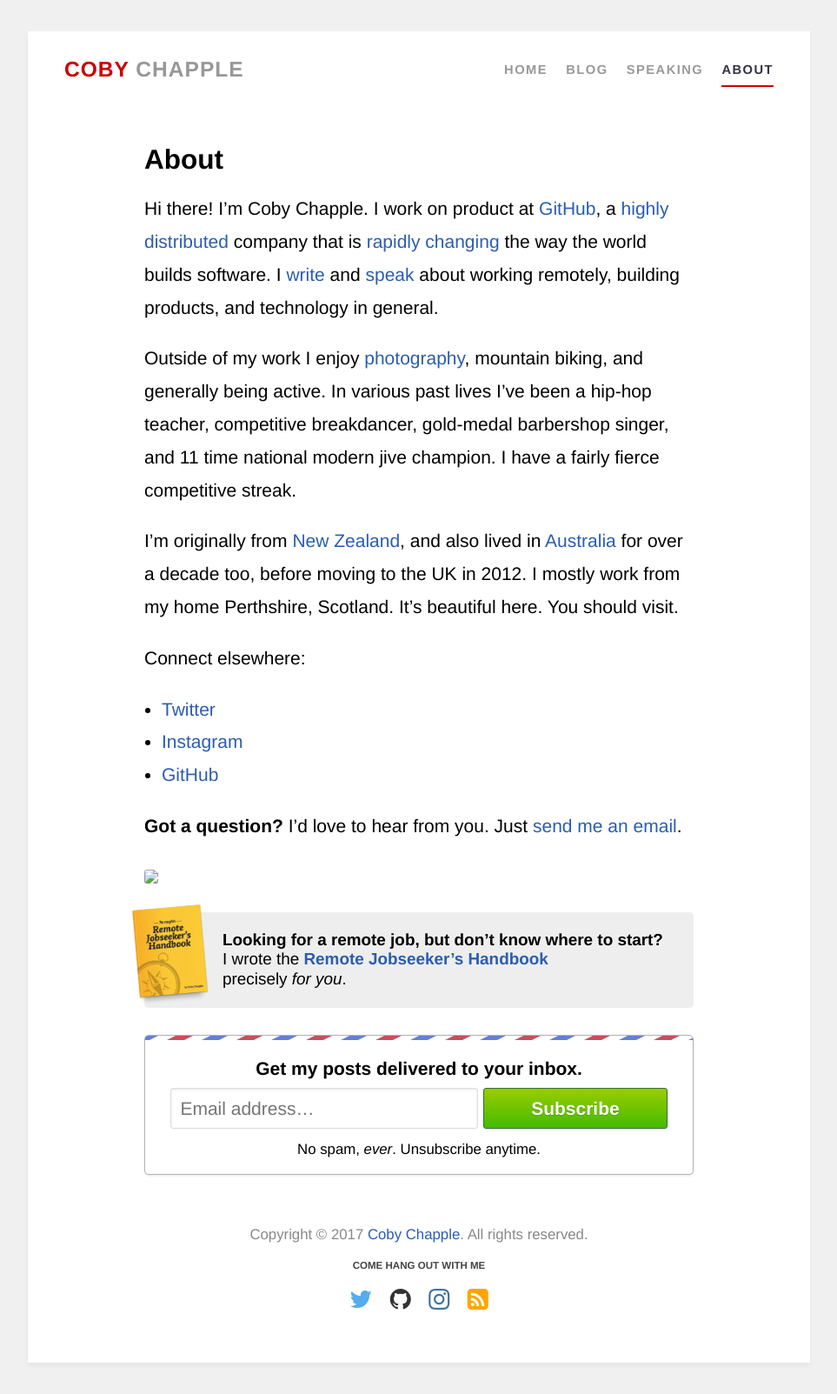
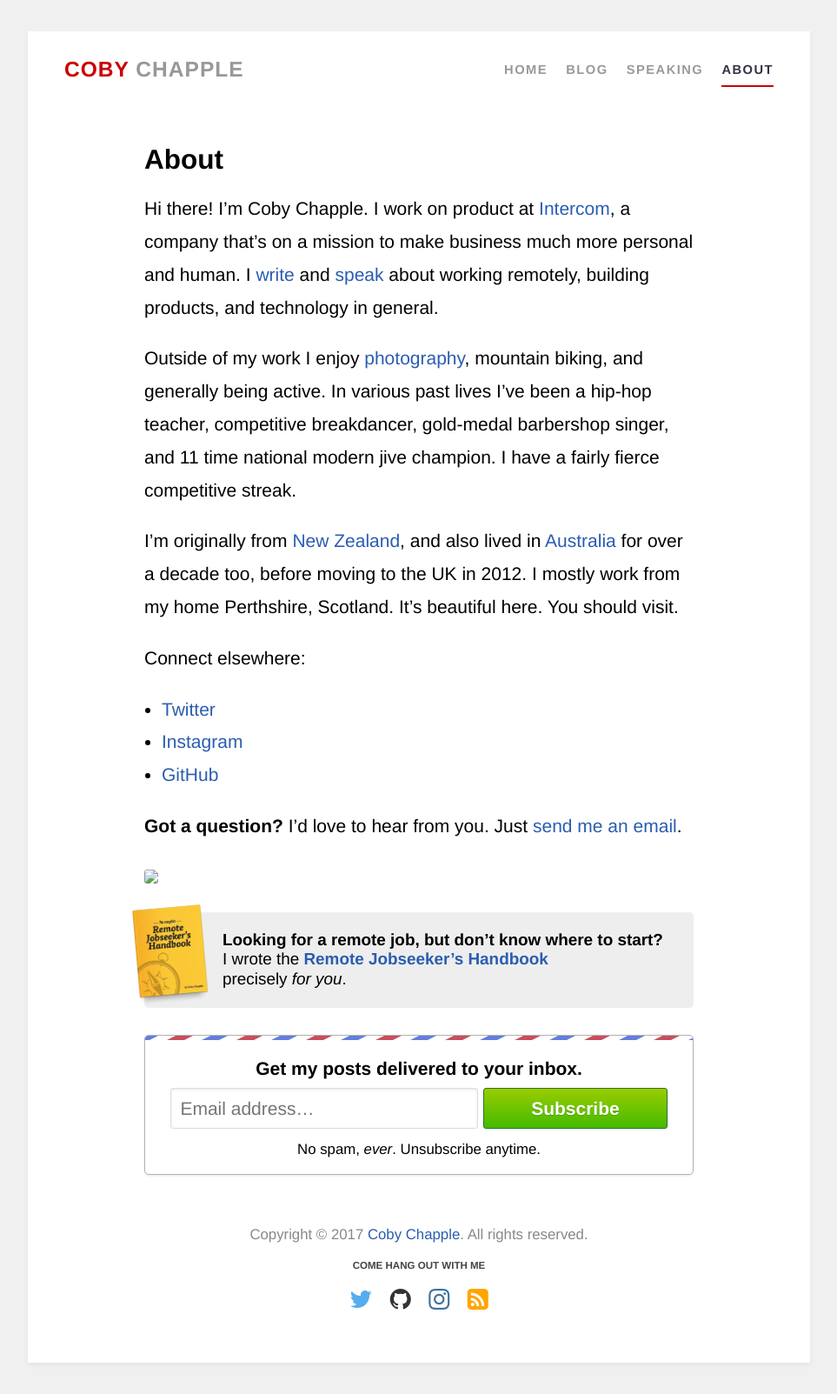
Before and after one commit to cobyism/archived-cobyism.github.io, a Jekyll site: the page built from about/index.md, in a window 1280 px wide. Shown: the whole page at 87% size, without its empty margins (158-1121 px from the left). Built offline with Jekyll 4.4.1, drawn with Linux system fonts in a browser that asks for light colours; nearby versions of some CDN libraries; comment, search, counter and statistics services are not loaded.

Commit message:
about page

```diff
--- a/about/index.md
+++ b/about/index.md
@@ -5,7 +5,7 @@
 
 ## About
 
-Hi there! I’m Coby Chapple. I work on product at [GitHub](https://github.com), a [highly distributed](https://github.com/about/team) company that is [rapidly changing](https://github.com/about/press) the way the world builds software. I [write]({{ site.baseurl }}blog/) and [speak]({{ site.baseurl }}speaking/) about working remotely, building products, and technology in general.
+Hi there! I’m Coby Chapple. I work on product at [Intercom](https://intercom.com), a company that’s on a mission to make business much more personal and human. I [write]({{ site.baseurl }}blog/) and [speak]({{ site.baseurl }}speaking/) about working remotely, building products, and technology in general.
 
 Outside of my work I enjoy [photography](https://instagram.com/cobyism), mountain biking, and generally being active. In various past lives I’ve been a hip-hop teacher, competitive breakdancer, gold-medal barbershop singer, and 11 time national modern jive champion. I have a fairly fierce competitive streak.
 
```
